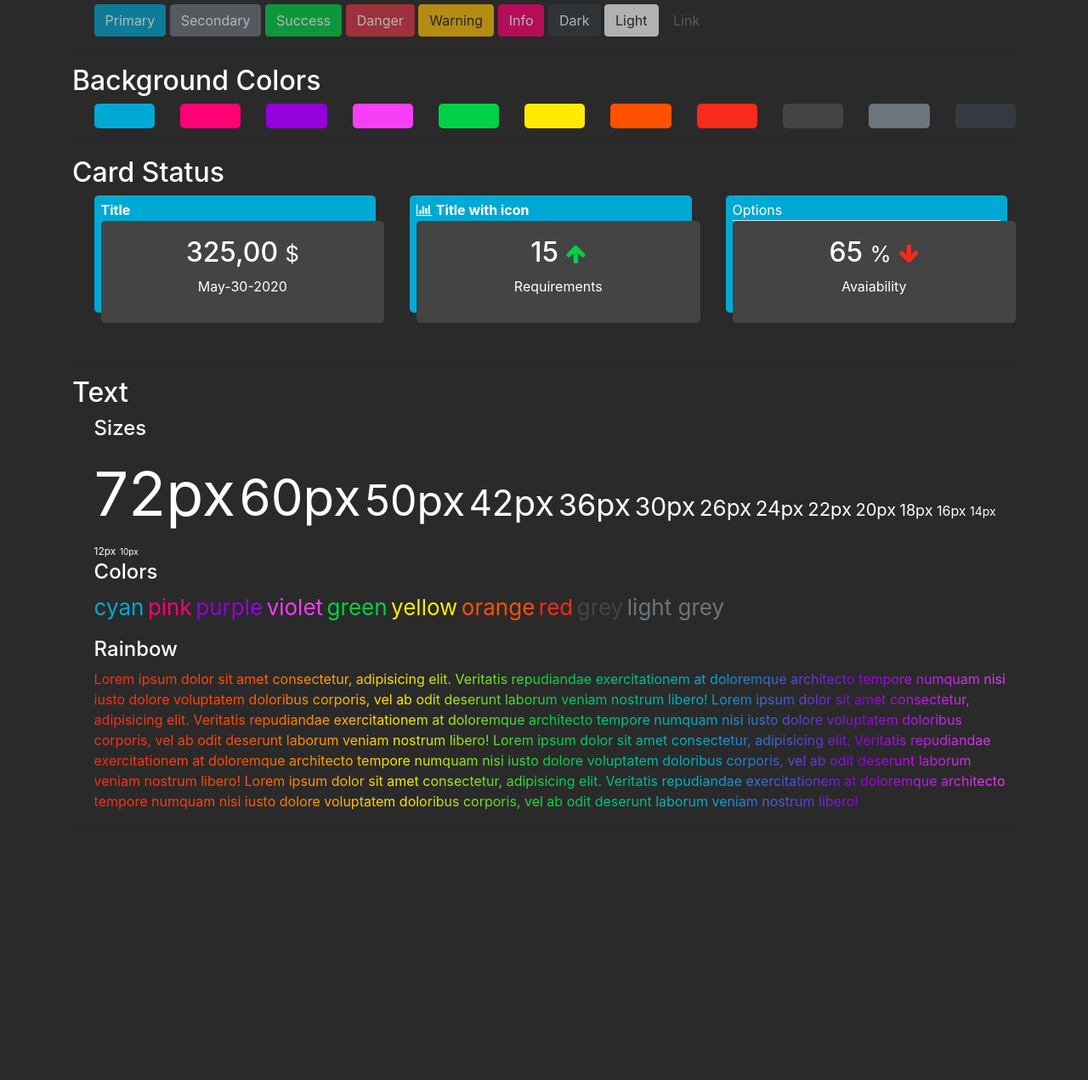
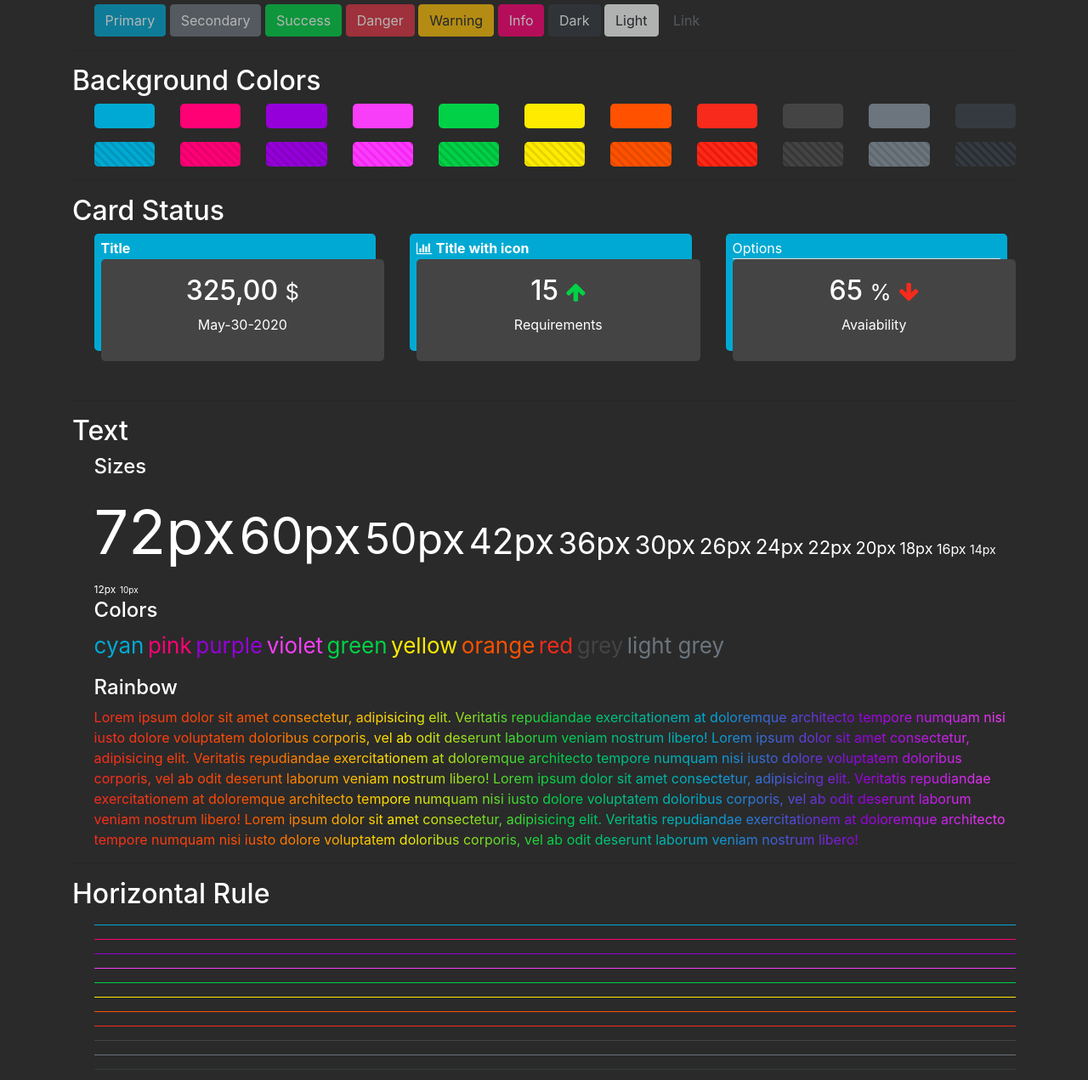
Before and after one commit to elixneto/ConscientStyle, a website: page src/index.html in a window 1280 px wide. Shown: the part 435-1706 px from the top of the page at 85% size. Before the commit the page ends 1419 px from the top, so only its background shows below. Drawn offline with Linux system fonts and the light colour scheme.

Commit message:
horizontal rules & background striped

```diff
--- a/src/_mixins.scss
+++ b/src/_mixins.scss
@@ -1,4 +1,4 @@
-@mixin setBgColorAndHoverStriped($colorBase) {
+@mixin setBgColorStriped($colorBase) {
     background: repeating-linear-gradient(
         45deg,
         $colorBase,
@@ -6,6 +6,10 @@
         darken($colorBase, 5%) 4px,
         darken($colorBase, 5%) 7px
     );
+}
+
+@mixin setBgColorAndHoverStriped($colorBase) {
+    @include setBgColorStriped($colorBase);
     &:hover {
         background: repeating-linear-gradient(
             45deg,
--- /dev/null
+++ b/src/components/hr.scss
@@ -0,0 +1,20 @@
+@import "../variables";
+
+@each $name, $value in $colors {
+    .cs-hr-#{$name} {
+        border-color: $value !important;
+    }
+}
+.cs-hr-rainbow {
+    border: linear-gradient(
+        to left,
+        map-get($colors, "violet"),
+        map-get($colors,"purple"),
+        map-get($colors,"cyan"),
+        map-get($colors,"green"),
+        map-get($colors,"yellow"),
+        map-get($colors,"orange"),
+        map-get($colors,"red")
+    ) !important;
+    color: transparent !important;
+}
--- a/src/components/striped.scss
+++ b/src/components/striped.scss
@@ -26,3 +26,10 @@
 .cs-striped.btn-light {
     @include setBgColorAndHoverStriped(white);
 }
+
+/* BGs */
+@each $name, $value in $colors {
+    .cs-bg-#{$name}.cs-striped {
+        @include setBgColorStriped($value);
+    }
+}
--- a/src/index.html
+++ b/src/index.html
@@ -133,6 +133,64 @@
             </div>
             <div class="col">
                 <div class="cs-card cs-bg-dark-grey">
+                    &nbsp;
+                </div>
+            </div>
+        </div>
+        <p></p>
+        <div class="row">
+            <div class="col">
+                <div class="cs-card cs-bg-cyan cs-striped">
+                    &nbsp;
+                </div>
+            </div>
+            <div class="col">
+                <div class="cs-card cs-bg-pink cs-striped">
+                    &nbsp;
+                </div>
+            </div>
+            <div class="col">
+                <div class="cs-card cs-bg-purple cs-striped">
+                    &nbsp;
+                </div>
+            </div>
+            <div class="col">
+                <div class="cs-card cs-bg-violet cs-striped">
+                    &nbsp;
+                </div>
+            </div>
+            <div class="col">
+                <div class="cs-card cs-bg-green cs-striped">
+                    &nbsp;
+                </div>
+            </div>
+            <div class="col">
+                <div class="cs-card cs-bg-yellow cs-striped">
+                    &nbsp;
+                </div>
+            </div>
+            <div class="col">
+                <div class="cs-card cs-bg-orange cs-striped">
+                    &nbsp;
+                </div>
+            </div>
+            <div class="col">
+                <div class="cs-card cs-bg-red cs-striped">
+                    &nbsp;
+                </div>
+            </div>
+            <div class="col">
+                <div class="cs-card cs-bg-grey cs-striped">
+                    &nbsp;
+                </div>
+            </div>
+            <div class="col">
+                <div class="cs-card cs-bg-light-grey cs-striped">
+                    &nbsp;
+                </div>
+            </div>
+            <div class="col">
+                <div class="cs-card cs-bg-dark-grey cs-striped">
                     &nbsp;
                 </div>
             </div>
@@ -285,6 +343,23 @@
     </section>
     <hr />
 
+    <section>
+        <h2>Horizontal Rule</h2>
+
+        <div>
+            <hr class="cs-hr-cyan" />
+            <hr class="cs-hr-pink" />
+            <hr class="cs-hr-purple" />
+            <hr class="cs-hr-violet" />
+            <hr class="cs-hr-green" />
+            <hr class="cs-hr-yellow" />
+            <hr class="cs-hr-orange" />
+            <hr class="cs-hr-red" />
+            <hr class="cs-hr-grey" />
+            <hr class="cs-hr-light-grey" />
+            <hr class="cs-hr-dark-grey" />
+        </div>
+    </section>
 </body>
 
 <footer>
```
Also changed, not shown: dist/conscientstyle.min.css.
